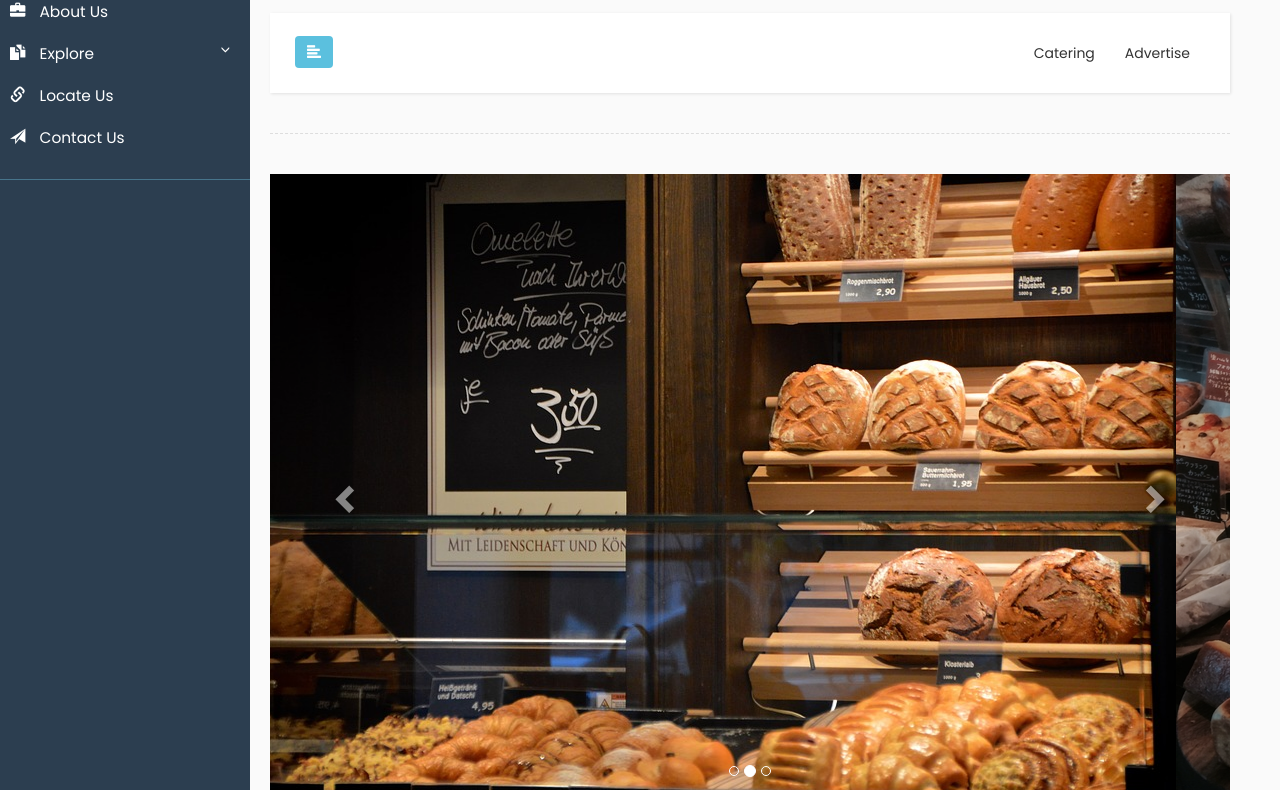
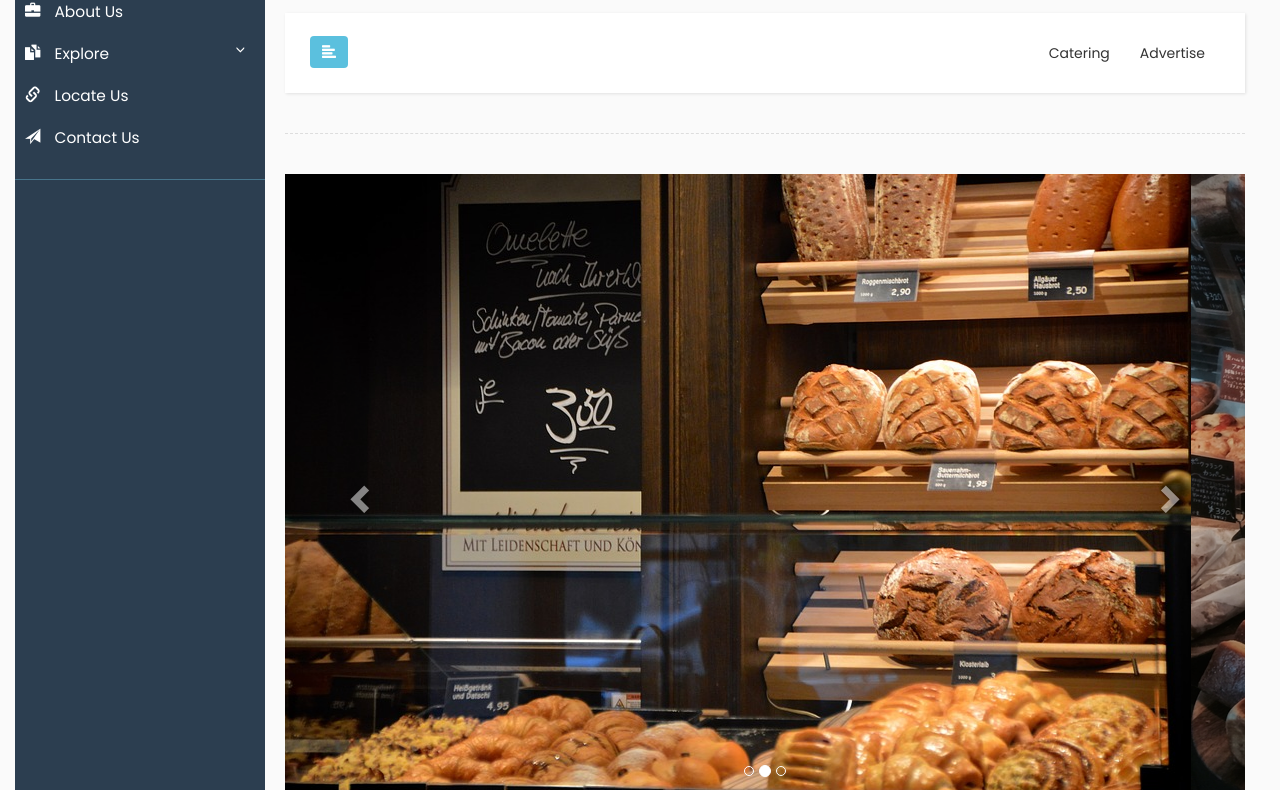
Before and after one commit to nagarsarthak17/ayushnagar123.github.io, a plain HTML site: page index.html in a window 1280 px wide. Shown: the part 194-984 px from the top of the page. Drawn offline with nearby package versions, Linux system fonts and the light colour scheme.

Commit message:
Update index.html

```diff
--- a/index.html
+++ b/index.html
@@ -25,7 +25,7 @@
 
 
 
-        <div class="wrapper">
+        <div class="wrapper container-fluid">
             <!-- Sidebar Holder -->
             <nav id="sidebar">
                 <div class="sidebar-header">
@@ -138,7 +138,7 @@
 
             </div>
         </div>
-
+</div>
 
 
 
```
